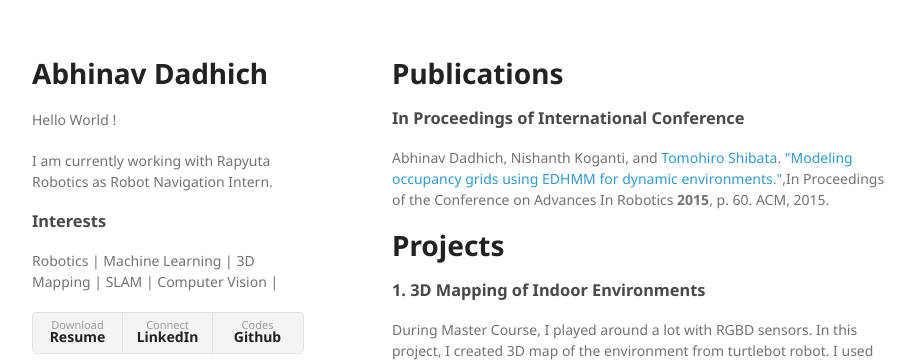
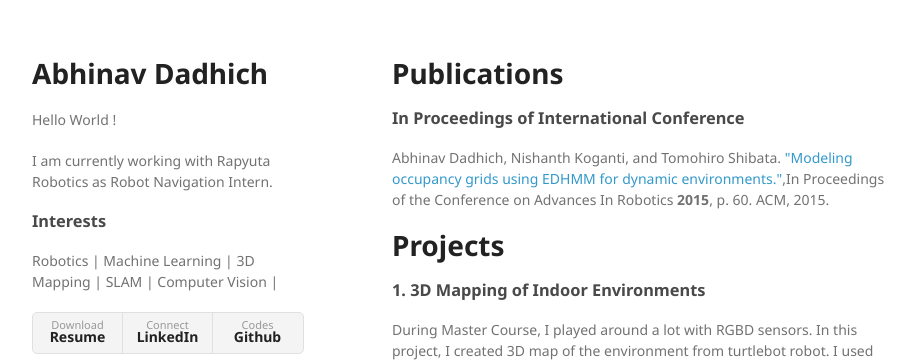
Before and after one commit to ResByte/ResByte.github.io, a Jekyll site: the page index.html, which Jekyll copies as it is, in a window 1280 px wide and 1269 px high. Shown: the top 362 px of the window, without its empty margins (178-1093 px from the left). Built offline with Jekyll 4.4.1, drawn with Linux system fonts in a browser that asks for light colours; some of the changed lines change nothing that is shown.

```diff
--- a/index.html
+++ b/index.html
@@ -35,8 +35,7 @@
 
         <h1>Publications </h1>
         <h3>In Proceedings of International Conference</h3>
-        <p>Abhinav Dadhich, Nishanth Koganti, and <a href="http://www.brain.kyutech.ac.jp/~tom/">Tomohiro Shibata</a>.
-        <a href="http://dl.acm.org/citation.cfm?id=2783510">"Modeling occupancy grids using EDHMM for dynamic environments."</a>,In Proceedings of the Conference on Advances In Robotics <b>2015</b>, p. 60. ACM, 2015.</p>
+        <p>Abhinav Dadhich, Nishanth Koganti, and Tomohiro Shibata. <a href="http://dl.acm.org/citation.cfm?id=2783510">"Modeling occupancy grids using EDHMM for dynamic environments."</a>,In Proceedings of the Conference on Advances In Robotics <b>2015</b>, p. 60. ACM, 2015.</p>
 
         <h1>Projects</h1>
 
```
